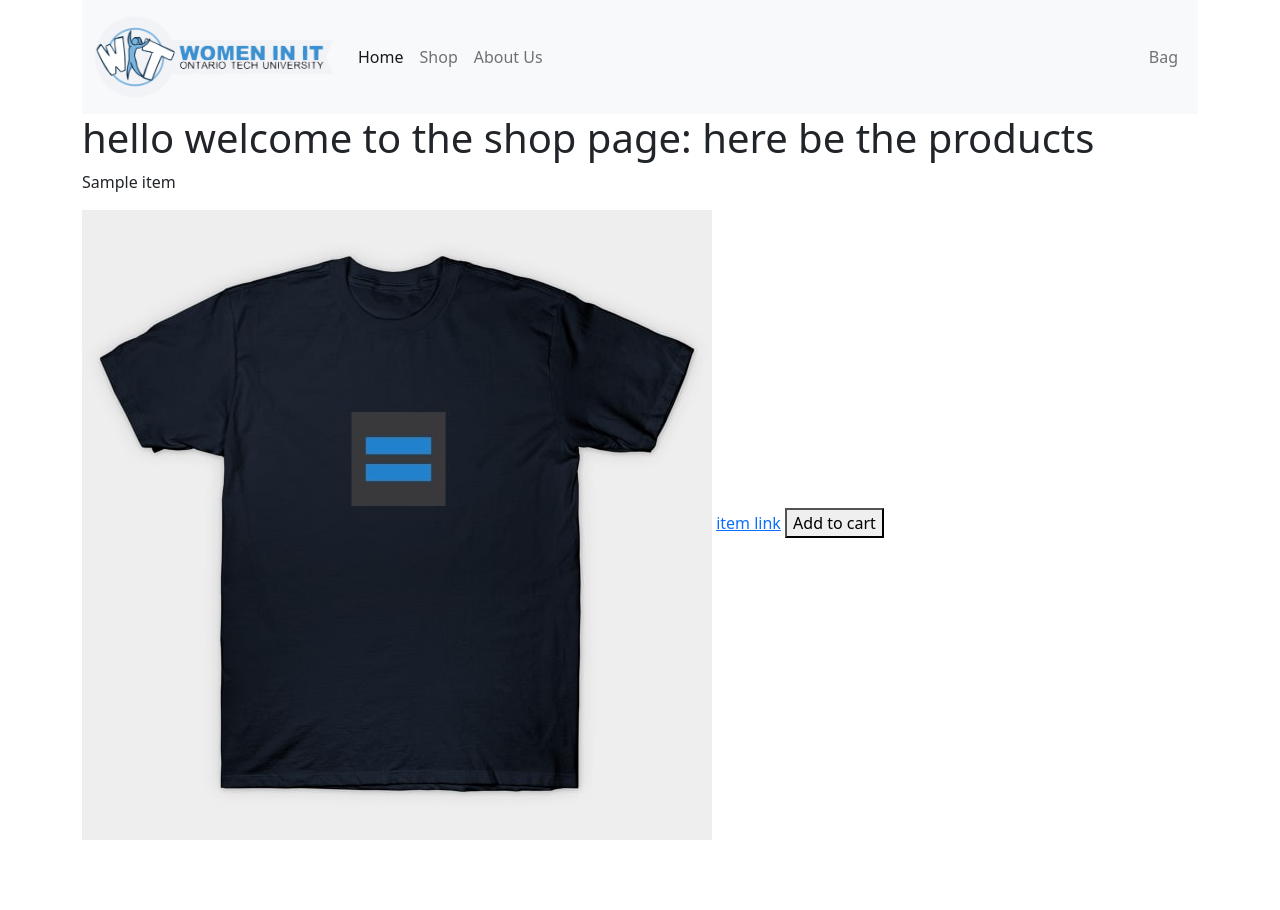
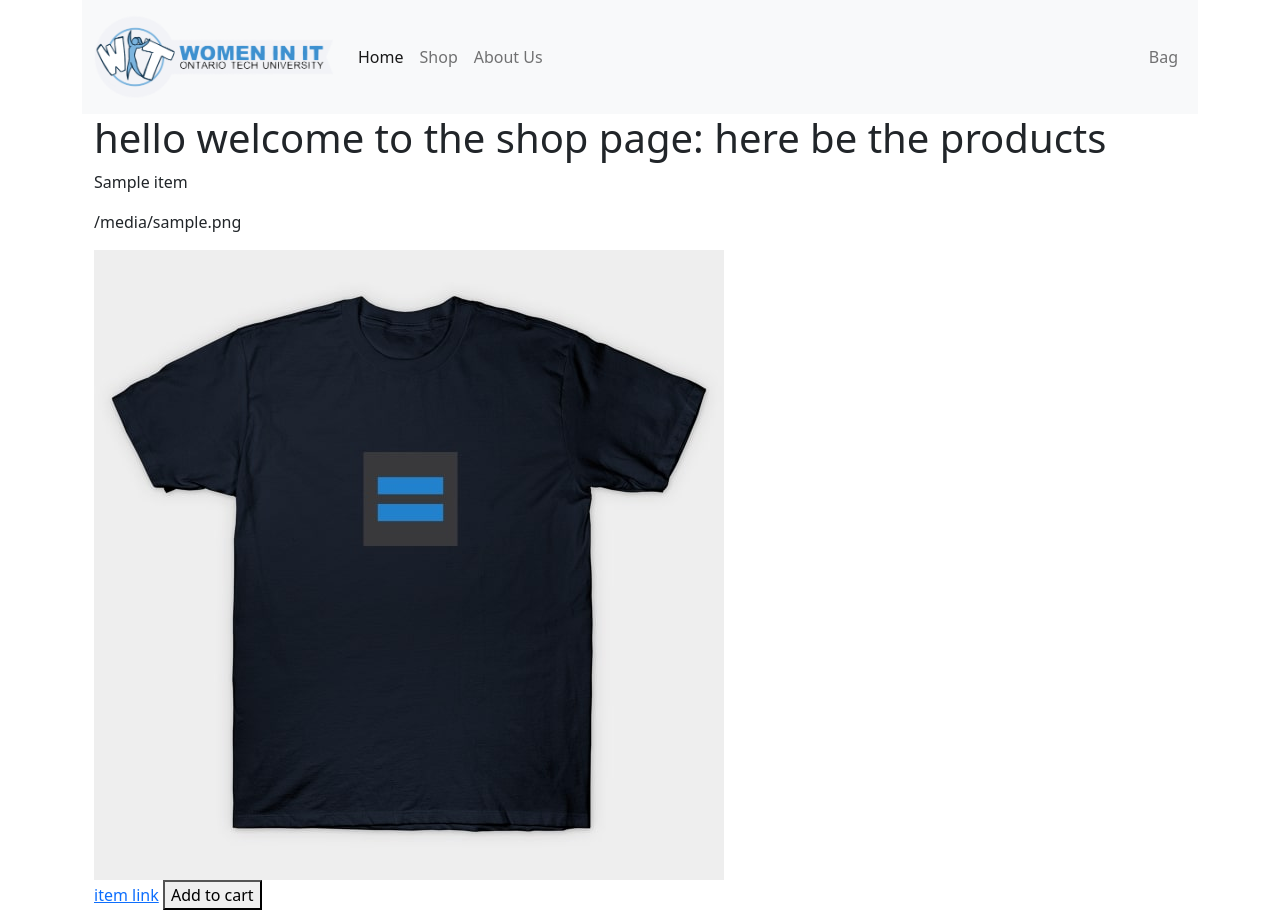
Before and after one commit to DanielKamel2001/OT-Hackathon-22, a Flask app: page /shop in a window 1280 px wide. Before the commit the page ends 840 px from the top, so only its background shows below. Run offline with Flask 2, Linux system fonts and the light colour scheme; a database or web service that is not in the repository returns one stand-in record (values such as "Sample title").

Commit message:
items :)

```diff
--- a/templates/shop.html
+++ b/templates/shop.html
@@ -35,11 +35,13 @@
             </div>
         </div>
     </nav>
-
+    <div class="container">
         <h1>hello welcome to the shop page: here be the products </h1>
+        <div class="row align-items-start">
             {%for item in items%}
-        <div class="item">
+                <div class="col-4">
                     <p>{{ item.Name }}</p>
+                    <p>{{ item.Image }}</p>
 
                 <img src="/static/imgs/{{ item.productID}}.jpg" alt="">
                 <a href="{{url_for('itemPage')}}">item link</a>
@@ -48,8 +50,7 @@
             {% else %}}
                 <a>Couldn't load items</a>
             {% endfor %}
-
-
+        </div>
     </div>
 </div>
 <script src="https://cdn.jsdelivr.net/npm/bootstrap@5.1.3/dist/js/bootstrap.bundle.min.js" integrity="sha384-ka7Sk0Gln4gmtz2MlQnikT1wXgYsOg+OMhuP+IlRH9sENBO0LRn5q+8nbTov4+1p" crossorigin="anonymous"></script>
```
Lines whose indentation alone changed are shown as unchanged.
